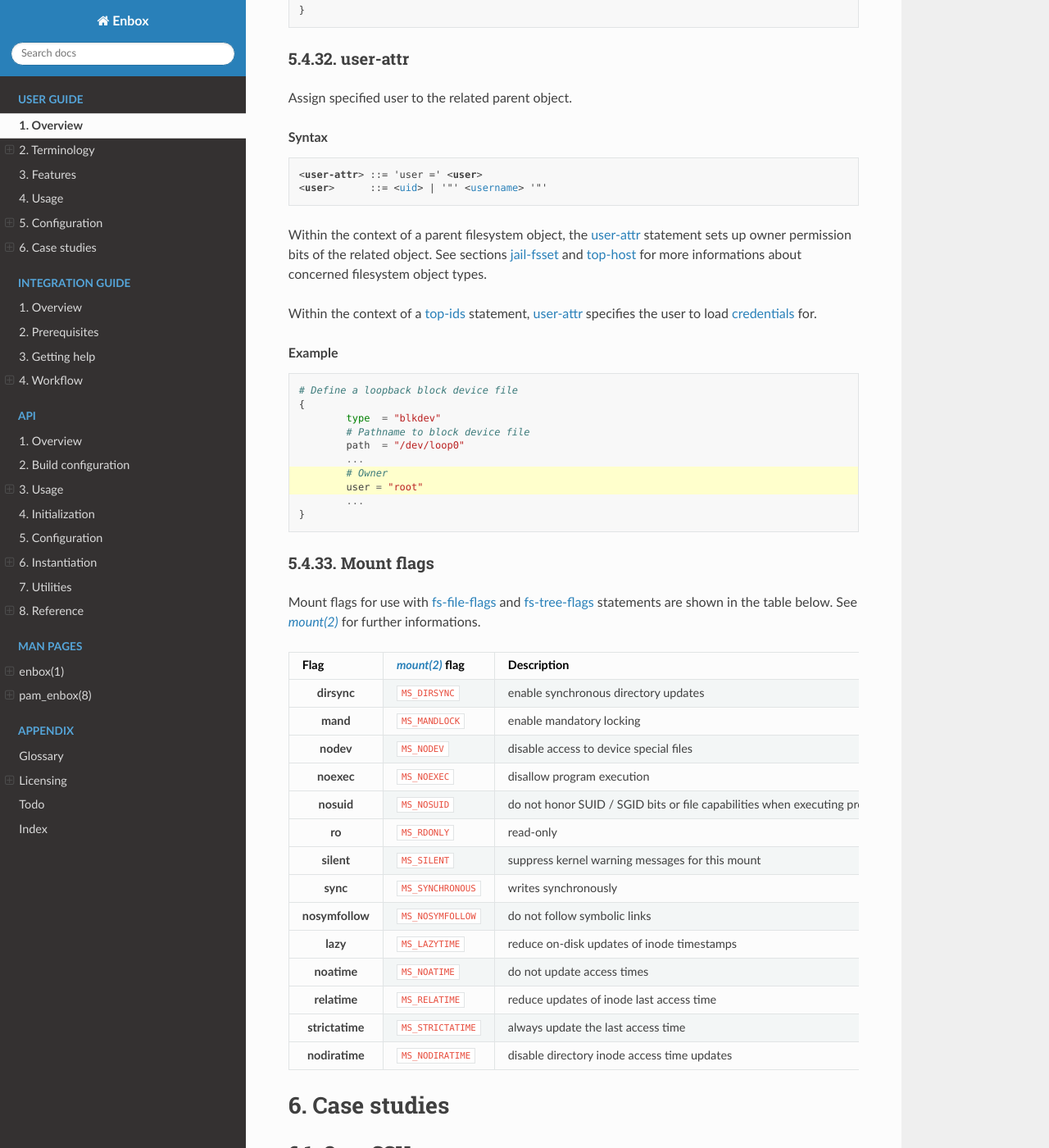
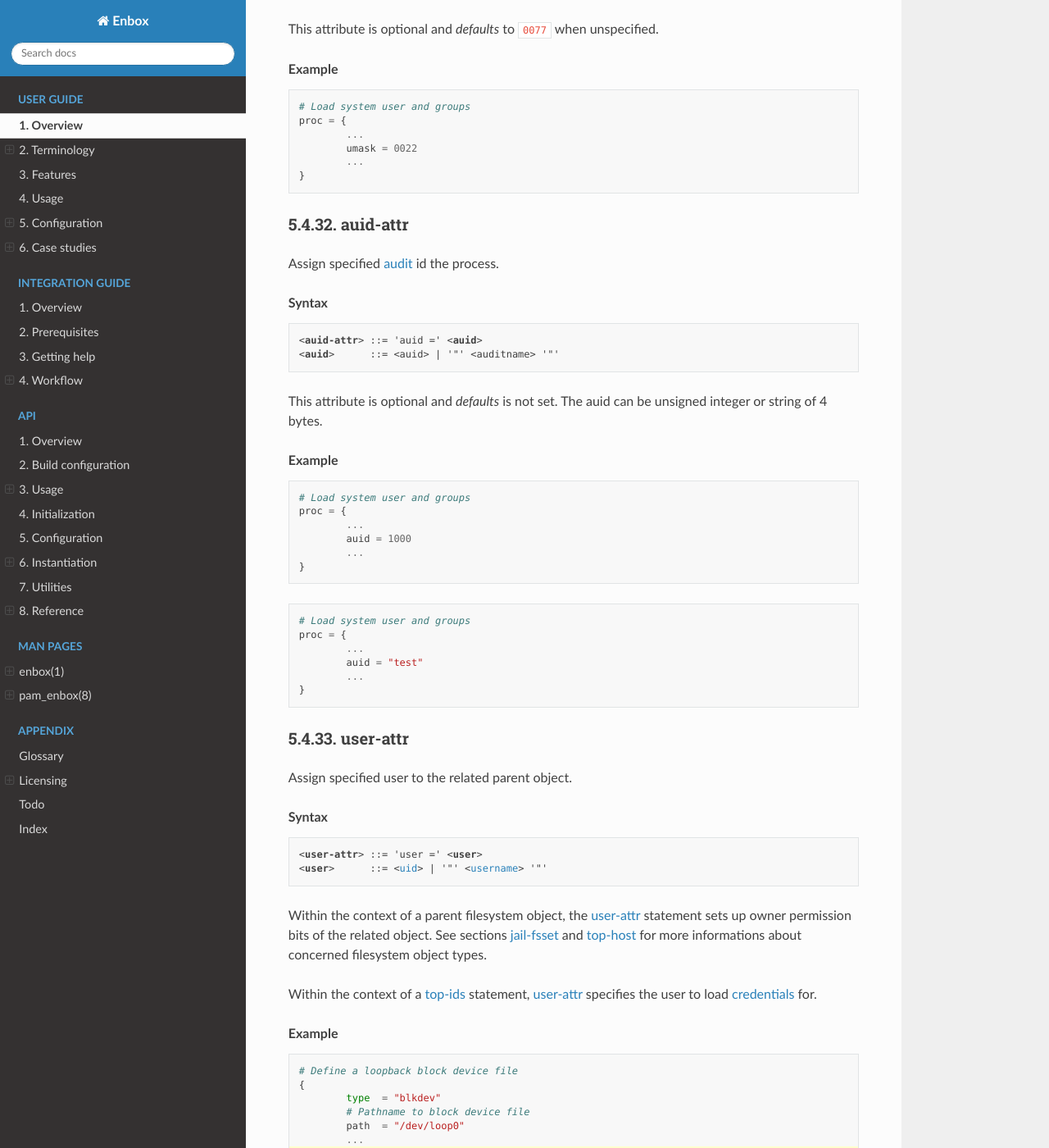
Before and after one commit to grgbr/enbox, a Sphinx documentation site: the page built from sphinx/main.rst, in a window 1280 px wide and 1400 px high, scrolled down 33211 px. Shown: the whole window at 82% size. Built offline with Sphinx 7.4.7 and the Read the Docs theme 3.1.0, drawn with Linux system fonts in a browser that asks for light colours; some of the changed text lies outside the part shown.

Commit message:
audit: add auid to process properties

```diff
--- a/sphinx/_cdefs.rst
+++ b/sphinx/_cdefs.rst
@@ -25,6 +25,7 @@
 .. |jail|          replace:: :ref:`jail <sect-main-jail>`
 .. |namespaces|    replace:: :ref:`namespaces <sect-main-namespaces>`
 .. |capabilities|  replace:: :ref:`capabilities <sect-main-capabilities>`
+.. |audit|         replace:: :ref:`audit <sect-main-audit>`
 .. |configuration| replace:: :ref:`configuration <sect-main-configuration>`
 .. |cmd|           replace:: :ref:`cmd <sect-main-top_cmd>`
 .. |Enbox tool|    replace:: :ref:`Enbox tool <sect-main-usage>`
@@ -54,6 +55,8 @@
 .. |uid|                  replace:: :term:`uid`
 .. |username|             replace:: :term:`username`
 .. |umask|                replace:: :term:`umask`
+.. |auid|                 replace:: :term:`auid`
+.. |auditname|            replace:: :term:`auditname`
 .. |environment|          replace:: :term:`environment`
 
 
--- a/sphinx/api.rst
+++ b/sphinx/api.rst
@@ -195,6 +195,7 @@ to the :c:struct:`enbox_proc` structure:
 
 * |environment|,
 * |umask|,
+* |auid|
 * |capabilities|,
 * |cwd|,
 * and the closing of unwanted file descriptors.
--- a/sphinx/glossary.rst
+++ b/sphinx/glossary.rst
@@ -4,6 +4,12 @@ Glossary
 ========
 
 .. glossary::
+
+   auid:
+      audit id (see |audit|)
+
+   auditname:
+      audit id (see |audit|) converted from 4 bytes string to insigned int.
 
    bind mount
       ability to mount a file or directory over another file or directory
--- a/sphinx/main.rst
+++ b/sphinx/main.rst
@@ -153,6 +153,15 @@ isolation handling:
 * |user_namespaces(7)| are not supported either since we don't really need it
   for now (we have no use case for emulating a complete virtualized OS while
   running onto an embedded system).
+
+.. _sect-main-audit:
+
+Audit
+-----
+
+Audit event or log can be attach to unique audit id. This id is set to write in
+`/proc/self/loginuid`.
+See linux documentation `/Documentation/ABI/stable/procfs-audit_loginuid`.
 
 Features
 ========
@@ -1859,6 +1869,7 @@ Specify current process system runtime properties.
 
 Use `env-attr`_ to specify the |environment| to run the command process with.
 Use `umask-attr`_ to specify the |umask| to run the command process with.
+Use `auid-attr`_ to specify the |audit| id to run the command process with.
 Use `caps-attr`_ to specify the |capabilities| to run the command process with.
 Use `cwd-attr`_ to specify the |cwd| to run the command process with.
 Use `fds-attr`_ to specify the which unwanted file descriptors to close.
@@ -1876,6 +1887,8 @@ Use `fds-attr`_ to specify the which unwanted file descriptors to close.
                    "MYSTRINGVAR=a string value" ]
            # Command process's file mode creation mask
            umask = 0137
+           # Command process audit id
+           auid = 'test'
            # Command process will run with this user / group credentials
            ids = {
                     ...
@@ -1911,6 +1924,42 @@ This attribute is optional and *defaults* to ``0077`` when unspecified.
    proc = {
            ...
            umask = 0022
+           ...
+   }
+
+auid-attr
+*********
+
+Assign specified |audit| id the process.
+
+.. rubric:: Syntax
+
+.. parsed-literal::
+   :class: highlight
+
+   <**auid-attr**> ::= 'auid =' <**auid**>
+   <**auid**>      ::= <|auid|> | '"' <|auditname|> '"'
+
+This attribute is optional and *defaults* is not set.
+The |auid| can be unsigned integer or string of 4 bytes.
+
+.. rubric:: Example
+
+.. code-block::
+
+   # Load system user and groups
+   proc = {
+           ...
+           auid = 1000
+           ...
+   }
+
+.. code-block::
+
+   # Load system user and groups
+   proc = {
+           ...
+           auid = "test"
            ...
    }
 
```
Also changed, not shown: other parts of sphinx/main.rst (+2 -1 lines), 3 other files.
